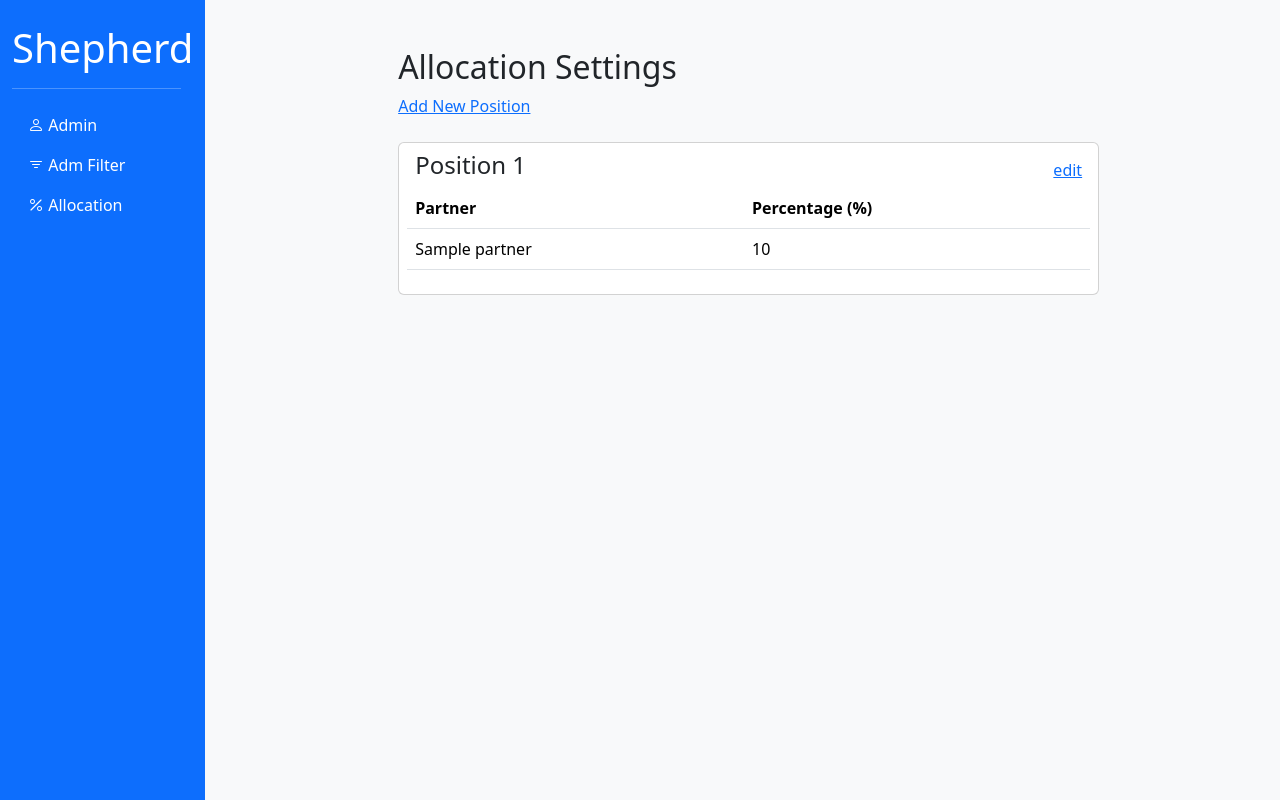
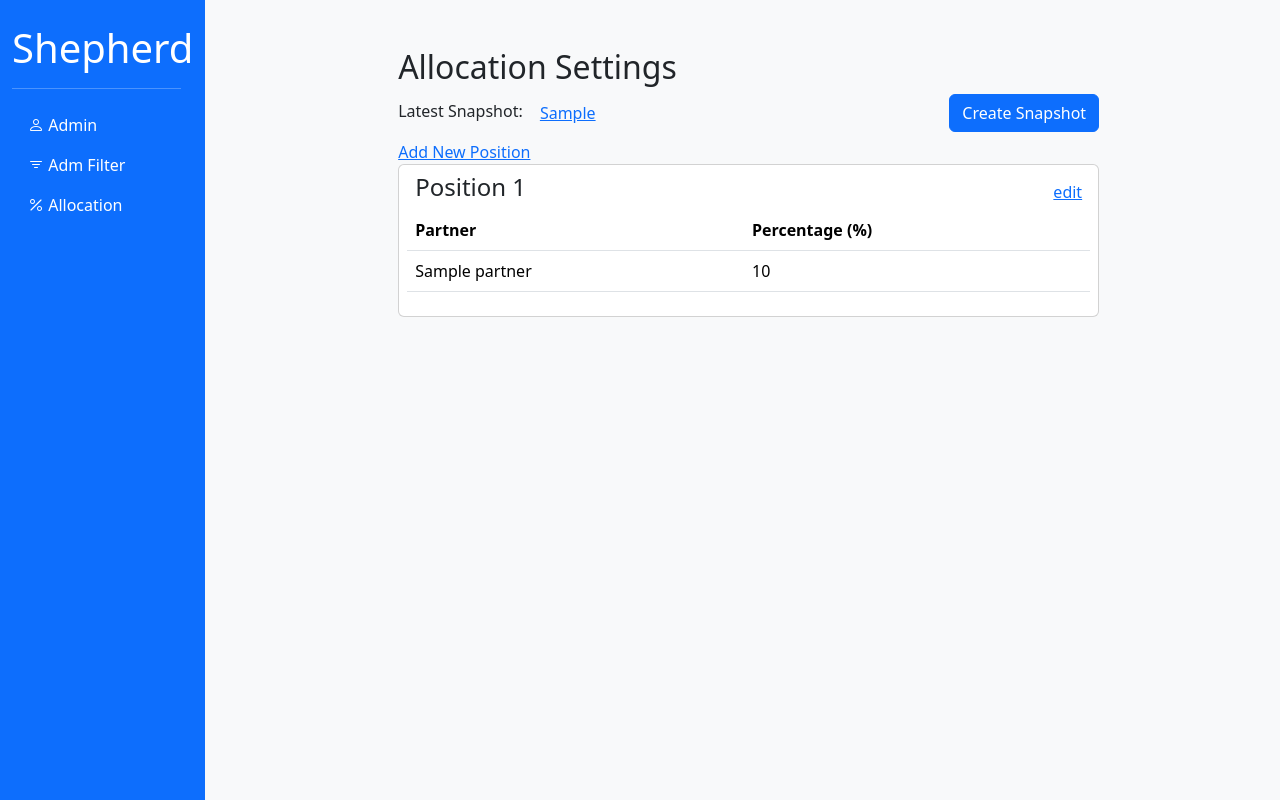
Before and after one commit to mozilla-services/consvc-shepherd, a Django app: template templates/allocation/allocation_list.html in a window 1280 px wide. Run offline with Django 4.2, Linux system fonts and the light colour scheme; tables that the repository leaves empty hold one stand-in row (values such as "Sample post"); the template is opened without the code that fills it: values that come from a table or form of the project are taken from there, most other values are stand-ins (such as "Sample title", 1, 10 or a date in 2020); data that the repository does not hold is empty.

Commit message:
[DISCO-2458] feat: Display latest launched allocation snapshot on List page

```diff
--- a/consvc_shepherd/models.py
+++ b/consvc_shepherd/models.py
@@ -1,4 +1,5 @@
 """Models module for consvc_shepherd."""
+import json
 from typing import Any
 
 from django.contrib.auth import get_user_model
@@ -112,6 +113,14 @@ class AllocationSettingsSnapshot(models.Model):
     )
     launched_date: DateTimeField = models.DateTimeField(blank=True, null=True)
 
+    @property
+    def json_settings_formatted(self):
+        """Pretty print json_settings."""
+        return json.dumps(self.json_settings, indent=2)
+
+    def __str__(self):
+        return f"{self.name} - {self.created_on.strftime('%Y-%m-%d %H:%M')}"
+
 
 class AllocationSetting(models.Model):
     """AllocationSetting model for consvc_shepherd.
--- a/templates/allocation/allocation_list.html
+++ b/templates/allocation/allocation_list.html
@@ -4,17 +4,30 @@
 {% block content %}
     <div class="p-5 w-75 mx-auto">
         <h2>Allocation Settings</h2>
-        <a class="mb-4" href="/admin/consvc_shepherd/allocationsetting/add/">Add New Position</a>
+        <div class="d-flex justify-content-between mb-2">
+            <span>Latest Snapshot:
+            <button class="btn btn-link" data-bs-toggle="collapse" href="#snapshot">
+            {{ latest_snapshot }}
+        </button>
+        </span>
+        <a class="btn btn-primary" href="/admin/consvc_shepherd/allocationsettingssnapshot/add/">Create Snapshot</a>
+        </div>
+        <div id="snapshot" class="collapse">
+            <pre class="bg-dark text-light p-2">{{ latest_snapshot.json_settings_formatted }}
+        </pre>
+        </div>
+
+        <a class="mb-2" href="/admin/consvc_shepherd/allocationsetting/add/">Add New Position</a>
         {% for a_s in allocation_settings %}
-            <div class="card p-2 mt-4 ">
+            <div class="card p-2 mb-4 ">
                 <div class="px-2 d-flex justify-content-between align-items-center">
                     <h4> Position {{ a_s.position }}</h4>
                     <a href="/admin/consvc_shepherd/allocationsetting/{{ a_s.id }}/change/">edit</a>
                 </div>
                 <table class="table ">
                     <thead class="text-secondary">
-                        <th>Partner</th>
-                        <th>Percentage (%)</th>
+                    <th>Partner</th>
+                    <th>Percentage (%)</th>
                     </thead>
                     <tbody>
                     {% for p_a in a_s.partner_allocations.all %}
--- a/templates/base.html
+++ b/templates/base.html
@@ -5,6 +5,7 @@
     <link rel="stylesheet" href="https://cdn.jsdelivr.net/npm/bootstrap-icons@1.10.4/font/bootstrap-icons.css">
     <link href="https://cdn.jsdelivr.net/npm/bootstrap@5.3.0-alpha1/dist/css/bootstrap.min.css" rel="stylesheet"
           integrity="sha384-GLhlTQ8iRABdZLl6O3oVMWSktQOp6b7In1Zl3/Jr59b6EGGoI1aFkw7cmDA6j6gD" crossorigin="anonymous">
+  <script src="https://cdn.jsdelivr.net/npm/bootstrap@5.3.0/dist/js/bootstrap.bundle.min.js"></script>
     <title>Shepherd</title>
 </head>
 <body class="bg-light">
```
Also changed, not shown: consvc_shepherd/views.py (+10 -1 lines).
